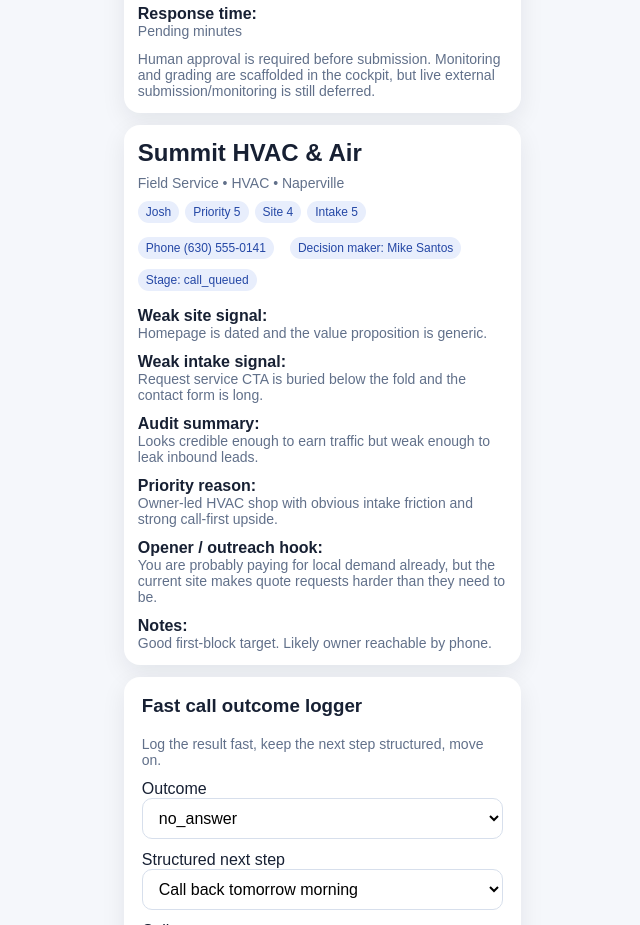
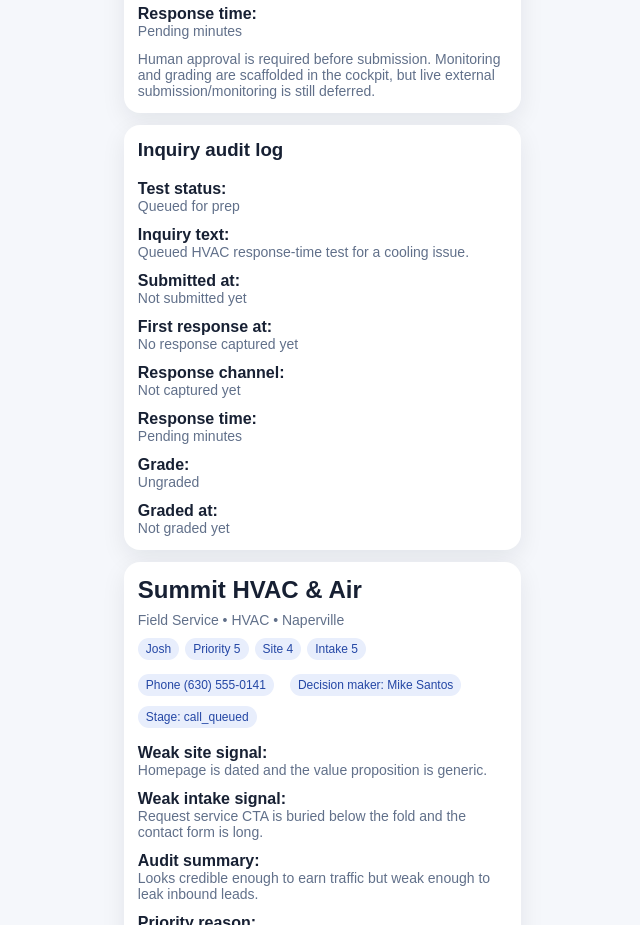
Before and after one commit to 312Josh/sales-os-v1, a Next.js app: page / in a window 1280 px wide. Shown: the part 1800-2725 px from the top of the page, without its empty margins (397-1037 px from the left). Built offline with nearby package versions, Linux system fonts and the light colour scheme.

Commit message:
feat: add inquiry audit log to prospect detail

```diff
--- a/components/prospect-detail.tsx
+++ b/components/prospect-detail.tsx
@@ -3,6 +3,7 @@
 import { EnrichmentPanel } from '@/components/enrichment-panel'
 import { HookPanel } from '@/components/hook-panel'
 import { InquiryTestPanel } from '@/components/inquiry-test-panel'
+import { InquiryAuditLog } from '@/components/inquiry-audit-log'
 import type { CallLog, Prospect } from '@/lib/types'
 
 const stages = ['sourced','audited','call_queued','called','follow_up_sent','meeting_booked','proposal_sent','paid','closed_lost'] as const
@@ -13,6 +14,7 @@
       <EnrichmentPanel prospect={prospect} />
       <HookPanel prospect={prospect} />
       <InquiryTestPanel prospect={prospect} inquiryTest={inquiryTest} />
+      <InquiryAuditLog inquiryTest={inquiryTest} />
 
       <div className="card compact-card">
         <div className="row" style={{ justifyContent: 'space-between' }}>
```
